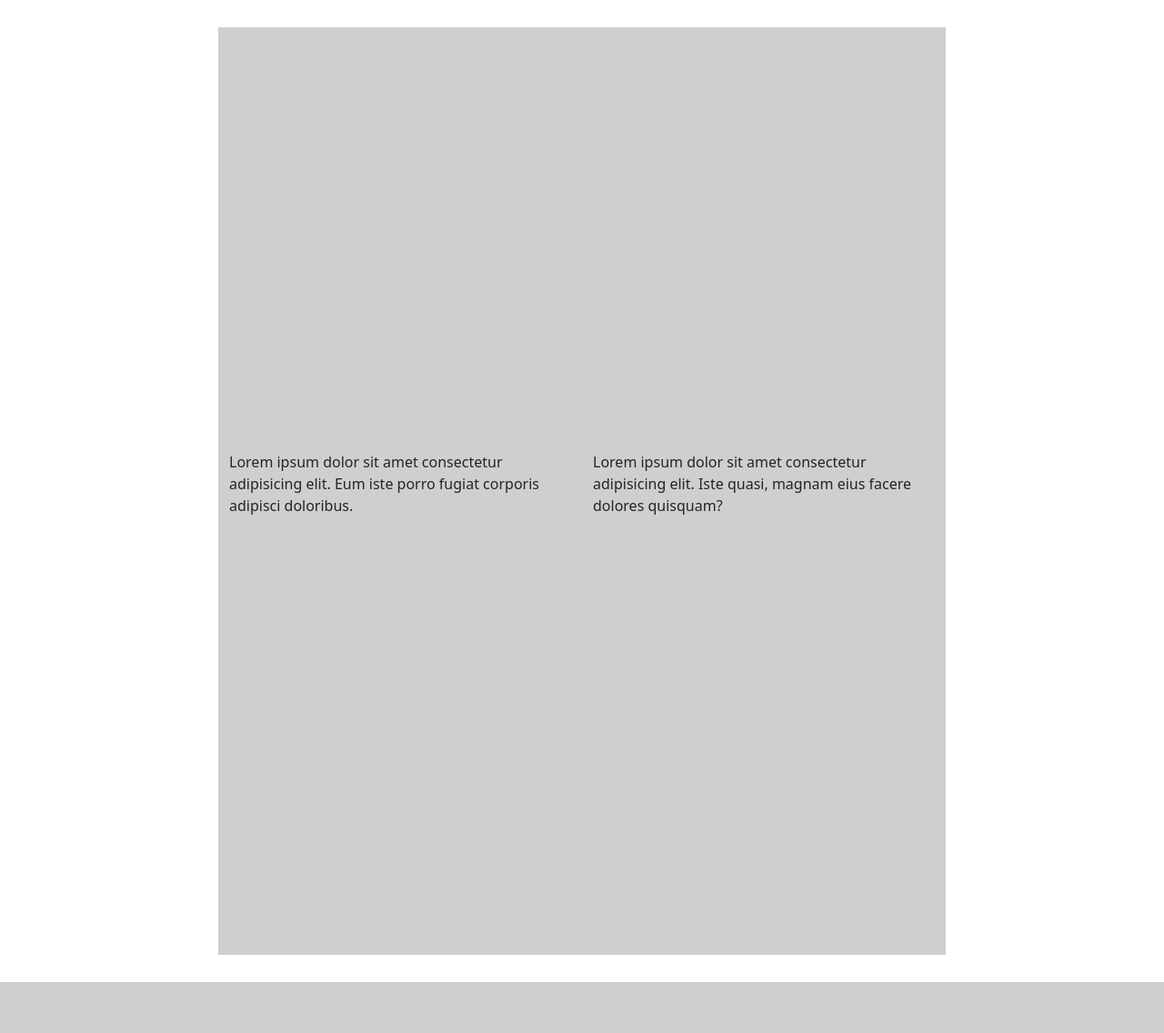
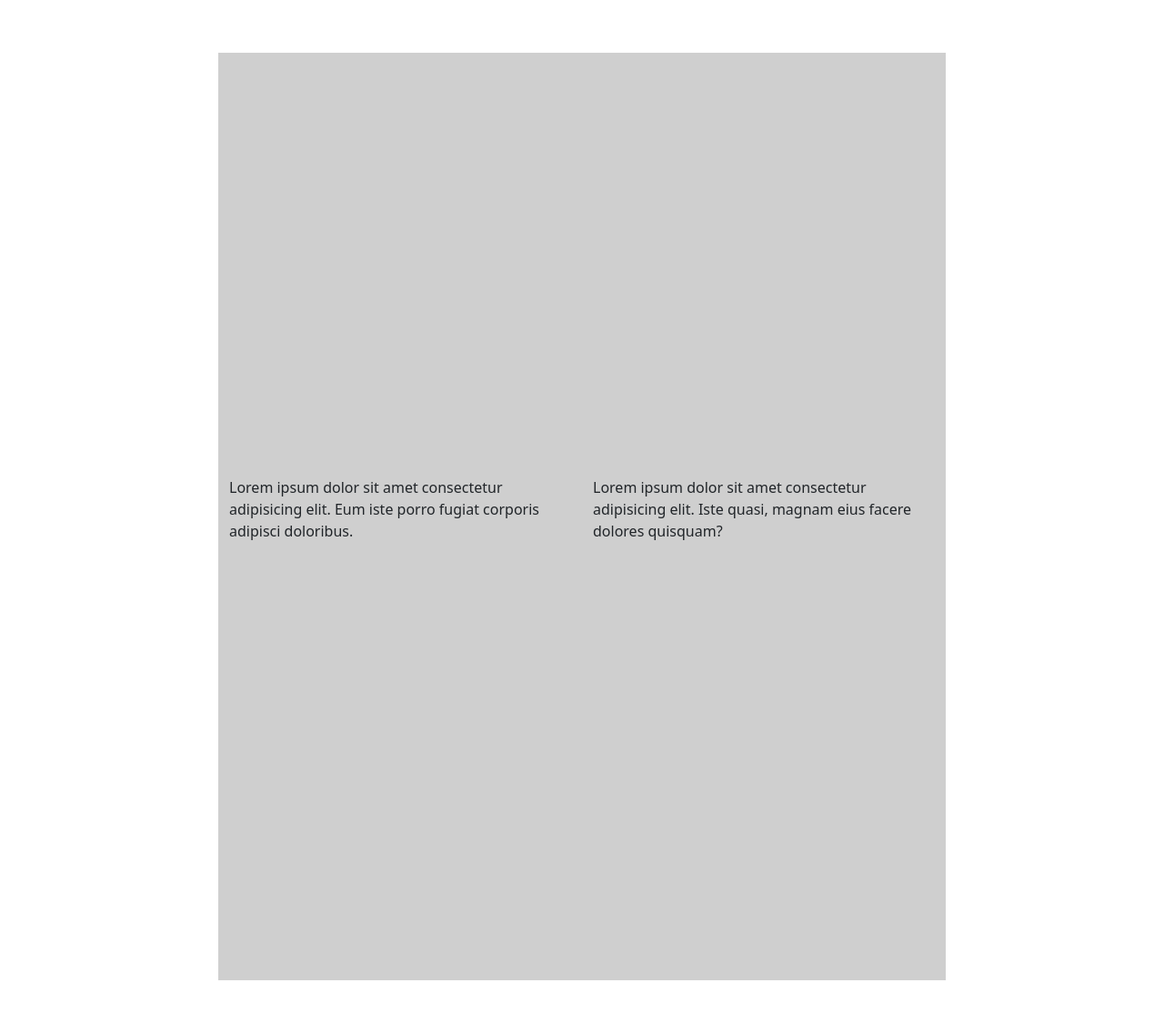
Before and after one commit to jo-cassone/jo-cassone.github.io, a PHP site: page / in a window 1280 px wide. Shown: the whole page at 91% size. Before the commit the page ends 1080 px from the top, so only its background shows below. Run offline with PHP 8.4, Linux system fonts and the light colour scheme.

Commit message:
Update style.css
Updating margin - infoBox

```diff
--- a/assets/css/style.css
+++ b/assets/css/style.css
@@ -17,6 +17,6 @@ section{
     align-items: center;
     width: 800px;
     height: 1020px;
-    margin: 30px 0;
+    margin: 58px 0;
     background: #cfcfcf;
 }
```
